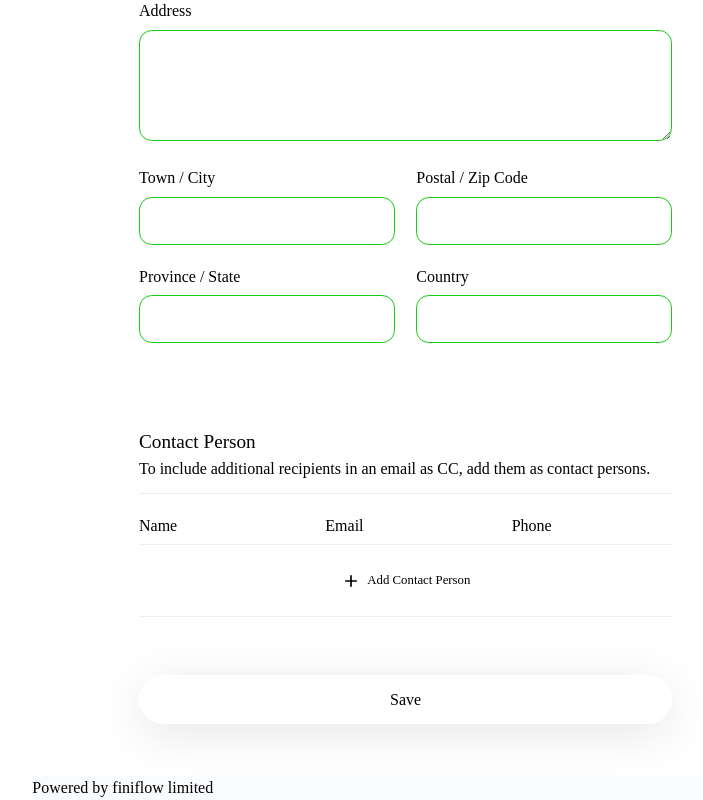
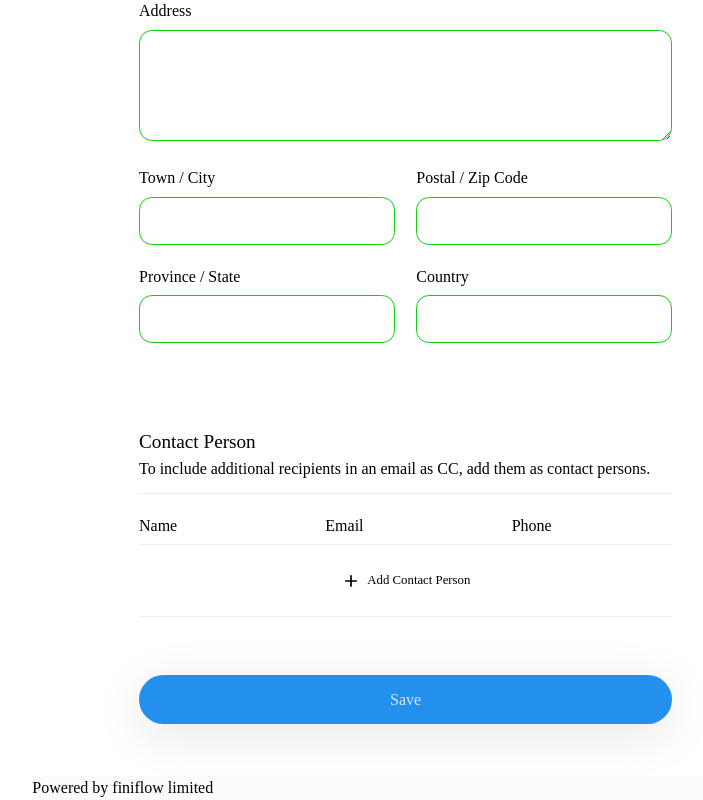
Before and after one commit to paullaster/manage-fuel-bussiness-ui, a React (Vite) app: page /dashboard/purchases/vendor/create in a window 1280 px wide. Shown: the part 1704-2504 px from the top of the page, without its empty margins (181-884 px from the left). Built offline with nearby package versions, Linux system fonts and the light colour scheme; no server answers; a web font is replaced by a local one.

Commit message:
postinf new vendor

```diff
--- a/src/packages/purchases/modules/vendors/components/NewVendor.jsx
+++ b/src/packages/purchases/modules/vendors/components/NewVendor.jsx
@@ -241,7 +241,7 @@ return (
                             <shared.components.AddItemButton methodHandler={handleCreateNewVendorColumn} btnCaption={"add contact person"} />
                         </div>
                     </div>
-                    <Button type='button' className='btn-element' onClick={SetPayload}>Save</Button>
+                    <Button type='button' className='btn-element btn_primary' onClick={SetPayload}>Save</Button>
                 </Form>
             </div>
         </div>
```
